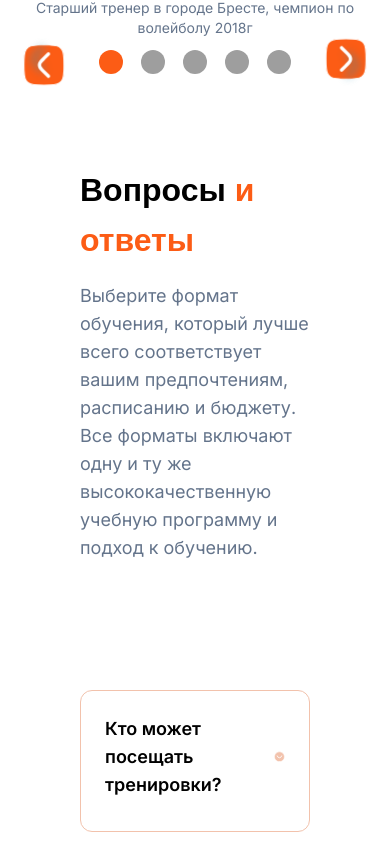
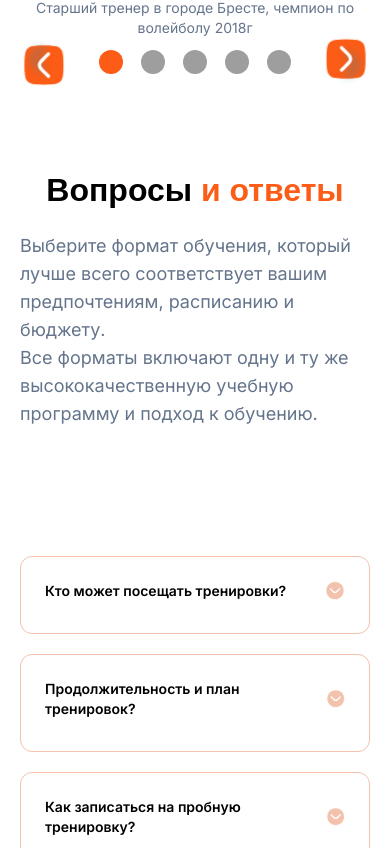
Before and after one commit to evgeniyworkbel/like-volley, a Next.js app: page / in a window 390 px wide. Shown: the part 3976-4824 px from the top of the page. Built offline with nearby package versions, Linux system fonts and the light colour scheme; a web font is replaced by a local one.

Commit message:
fix(widgets): add mobile font-size, change mobile padding

```diff
--- a/src/shared/ui/accordion.tsx
+++ b/src/shared/ui/accordion.tsx
@@ -17,7 +17,7 @@ export function Accordion({ items }: AccordionProps) {
             key={question}
             className="group cursor-pointer rounded-xl border border-accent-orange-light hover:border-accent-orange"
           >
-            <summary className="mb-2 flex list-none items-center justify-between p-6 text-lg font-semibold select-none">
+            <summary className="mb-2 flex list-none items-center justify-between p-6 text-sm font-semibold select-none xl:text-lg">
               {question}
               <AccordionArrowIcon className="group-open:rotate-180 [&>:first-child]:fill-accent-orange-light [&>:first-child]:hover:fill-accent-orange" />
             </summary>
--- a/src/widgets/faq/ui/faq.tsx
+++ b/src/widgets/faq/ui/faq.tsx
@@ -3,7 +3,7 @@ import { faqData } from "../model/meta";
 
 export function Faq() {
   return (
-    <div className="flex flex-col gap-32 px-20 py-10">
+    <div className="flex flex-col gap-32 px-5 py-10 xl:px-20">
       <hgroup className="flex flex-col items-center gap-4 text-lg">
         <Title>
           Вопросы<span className="text-accent-orange"> и ответы</span>
```
